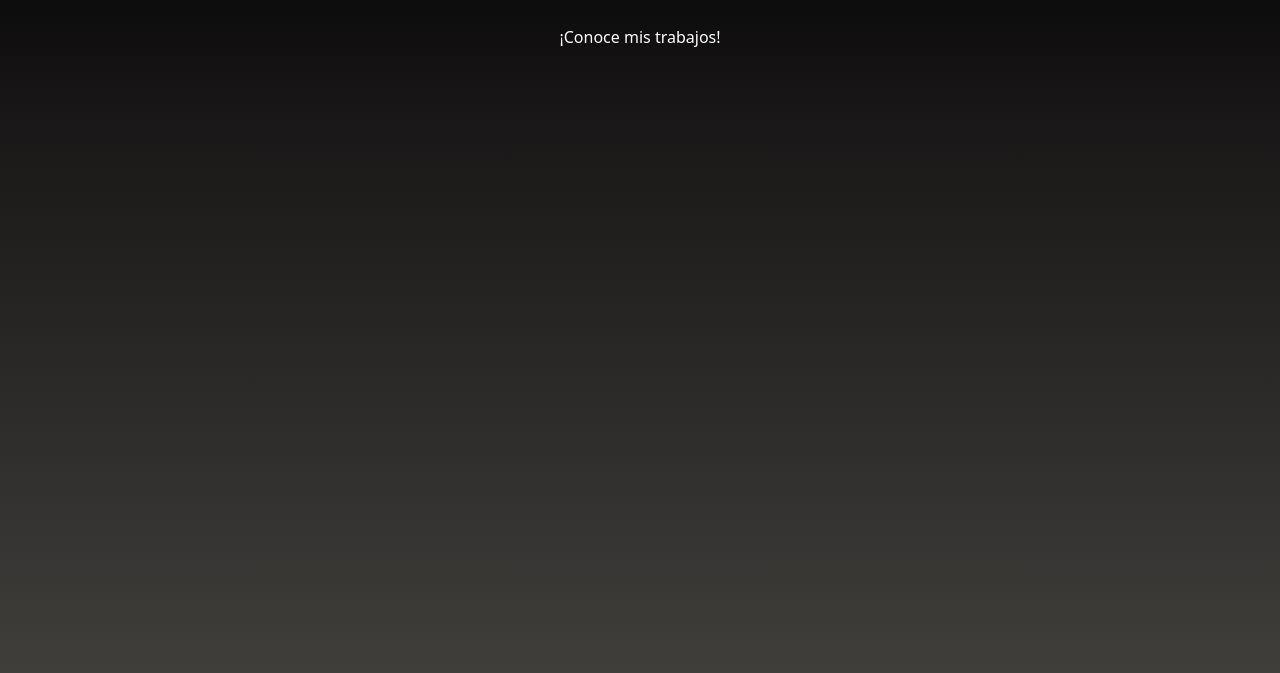
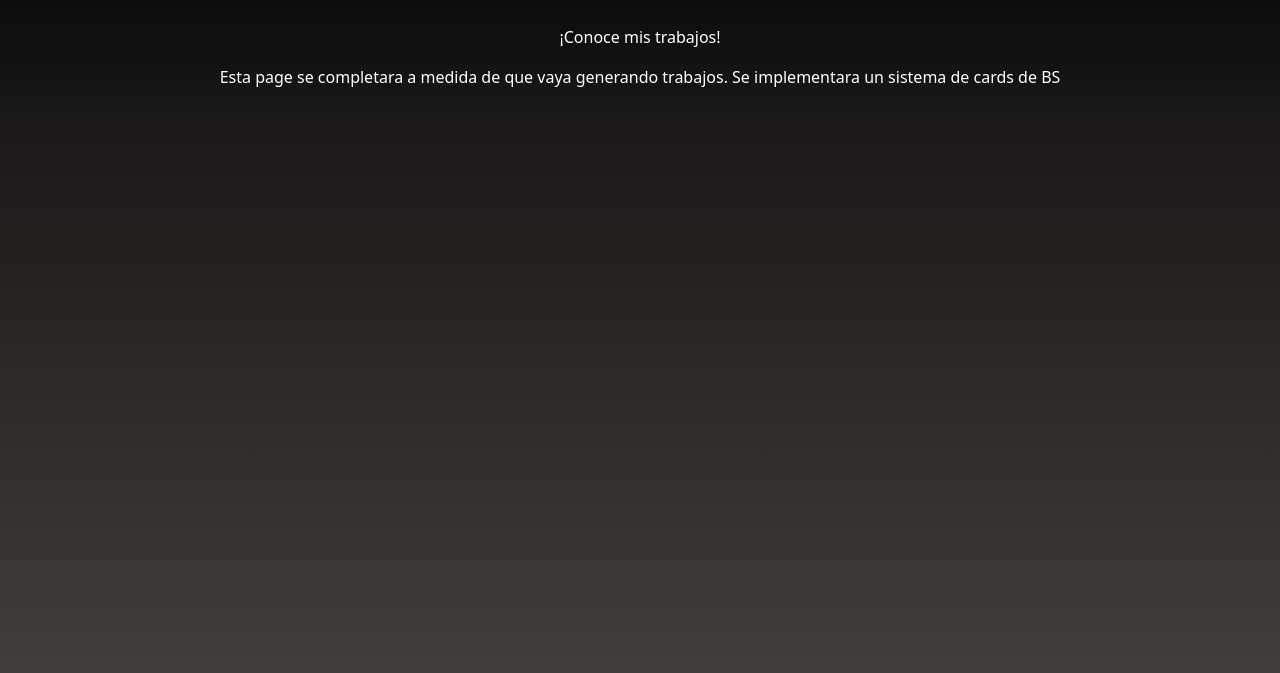
Before and after one commit to agusgmnz/tercera-preentrega-Gimenez---copia, a website: page pages/trabajos.html in a window 1280 px wide. Shown: the part 127-800 px from the top of the page. Drawn offline with nearby package versions, Linux system fonts and the light colour scheme.

Commit message:
agregue un texto en trabajos

```diff
--- a/pages/trabajos.html
+++ b/pages/trabajos.html
@@ -81,7 +81,7 @@
       </section>
       <article>
         <article>
-
+          <p class="text-p">Esta page se completara a medida de que vaya generando trabajos. Se implementara un sistema de cards de BS</p>
         </article>
       </article>
     </main>
--- a/scss/_trabajos.scss
+++ b/scss/_trabajos.scss
@@ -7,3 +7,8 @@
     text-align: center;
     padding-top: 20px;
 }
+
+.text-p{
+    color: white;
+    text-align: center;
+}
```
Also changed, not shown: css/styles.css, 1 other file.
